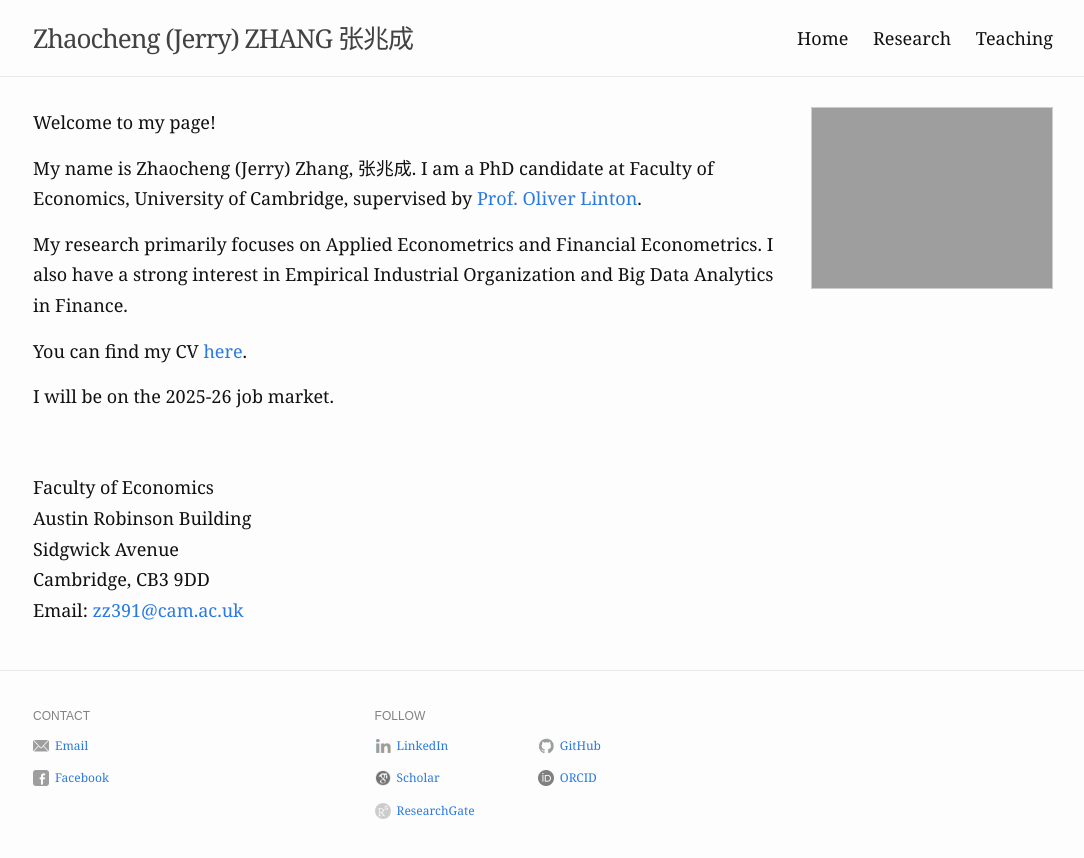
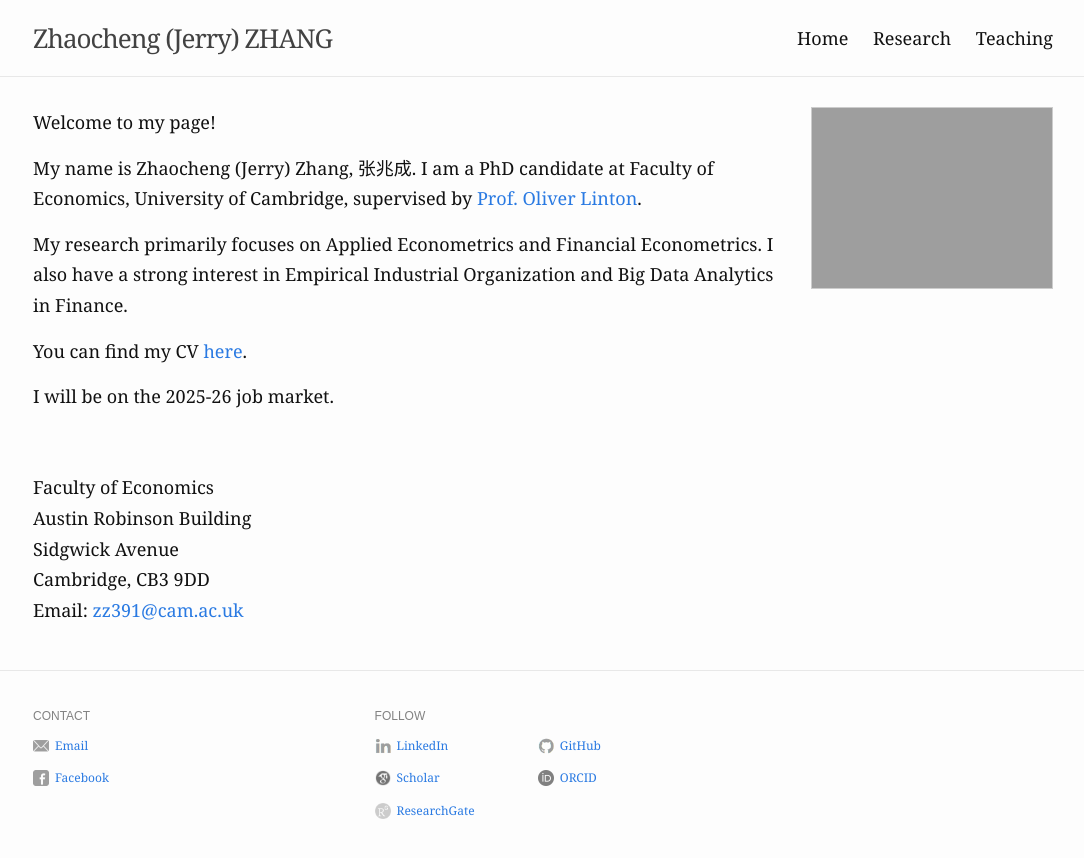
Before and after one commit to zhaocheng-zhang/zhaocheng-zhang.github.io, a Jekyll site: the page built from index.md, in a window 1280 px wide. Shown: the top 858 px of the page, without its empty margins (97-1181 px from the left). Built offline with Jekyll 4.4.1, drawn with Linux system fonts in a browser that asks for light colours.

Commit message:
Update _config.yml

```diff
--- a/_config.yml
+++ b/_config.yml
@@ -1,7 +1,7 @@
 # For technical reasons, this file is *NOT* reloaded automatically when you use
 # 'bundle exec jekyll serve'. If you change this file, please restart the server process.
 
-title: Zhaocheng (Jerry) ZHANG  张兆成
+title: Zhaocheng (Jerry) ZHANG
 description: >- # this means to ignore newlines until "baseurl:"
   Bay is a minimal Jekyll Theme.
 baseurl: "" # the subpath of the site
```
